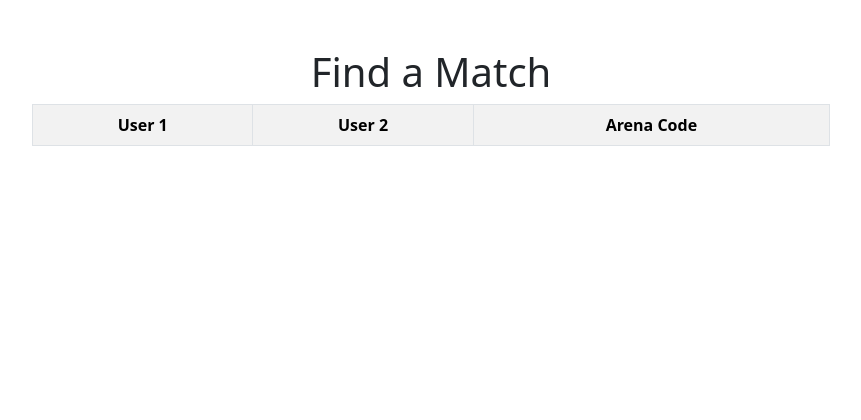
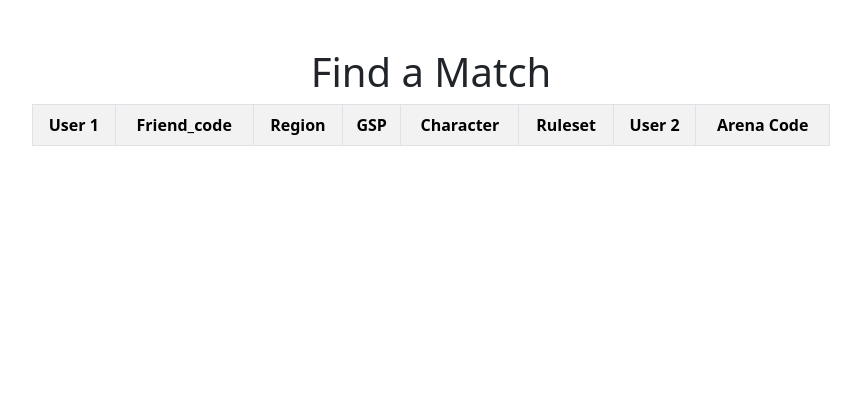
Before and after one commit to Jialin-weng/smashProject, a PHP site: page /findMatch.php in a window 1280 px wide. Shown: the part 57-477 px from the top of the page, without its empty margins (209-1070 px from the left). Run offline with PHP 8.4, Linux system fonts and the light colour scheme; data that the repository does not hold is empty.

Commit message:
in the middle of arena

```diff
--- a/db_functions.php
+++ b/db_functions.php
@@ -96,7 +96,7 @@ function getAllHighlights()
 function getAllMatches()
 {
     global $db;
-    $query = "select * from Arena";
+    $query = "SELECT username1, username2, arena_code, friend_code, region, self_rating, character_name, r.hazards, r.smash_meter, r.objective, r.stage, r.items, r.time FROM Arena AS a, Users AS u, Ruleset AS r WHERE username1 = username AND u.ruleset_id = r.ruleset_id;";
     $statement = $db->prepare($query);
     $statement->execute();
     $results = $statement->fetchAll();
--- a/findMatch.php
+++ b/findMatch.php
@@ -60,12 +60,24 @@ $list_of_matches = getAllMatches();
     <div class="container mt-5 text-center">
         <h1>Find a Match</h1>
 
-
+        <!-- need to add friend code, ruleset, character, level of play from User1 -->
+        <!-- query language:
+        username1, username2, arena_code, friend_code, region, self_rating, character_name, r.hazards, r.smash_meter, r.objective, r.stage, r.items, r.time
+-->
+        <!-- let User1 be the arena creator, and temporarily assign a "dummy" user to them. Let other users join this row.
+            Once two legitimate users have joined a row, gray it out/make it non-joinable. Once, User1 leaves the arena, then we can delete the row from the database
+-->
         <div class="row row-cols-2">
             <table class="table table-bordered table-striped mx-auto" style="width:70%">
-                <th>User 1</td>
-                <th>User 2</td>
-                <th>Arena Code</td>
+                <th>User 1</th>
+                <th>Friend_code</th>
+                <th>Region</th>
+                <th>GSP</th>
+                <th>Character</th>
+                <th>Ruleset</th>
+                <th>User 2</th>
+                <th>Arena Code</th>
+
 
                 <?php foreach ($list_of_matches as $matches): ?>
                     <tr class="friend-row">
```
Lines whose indentation alone changed are shown as unchanged.
